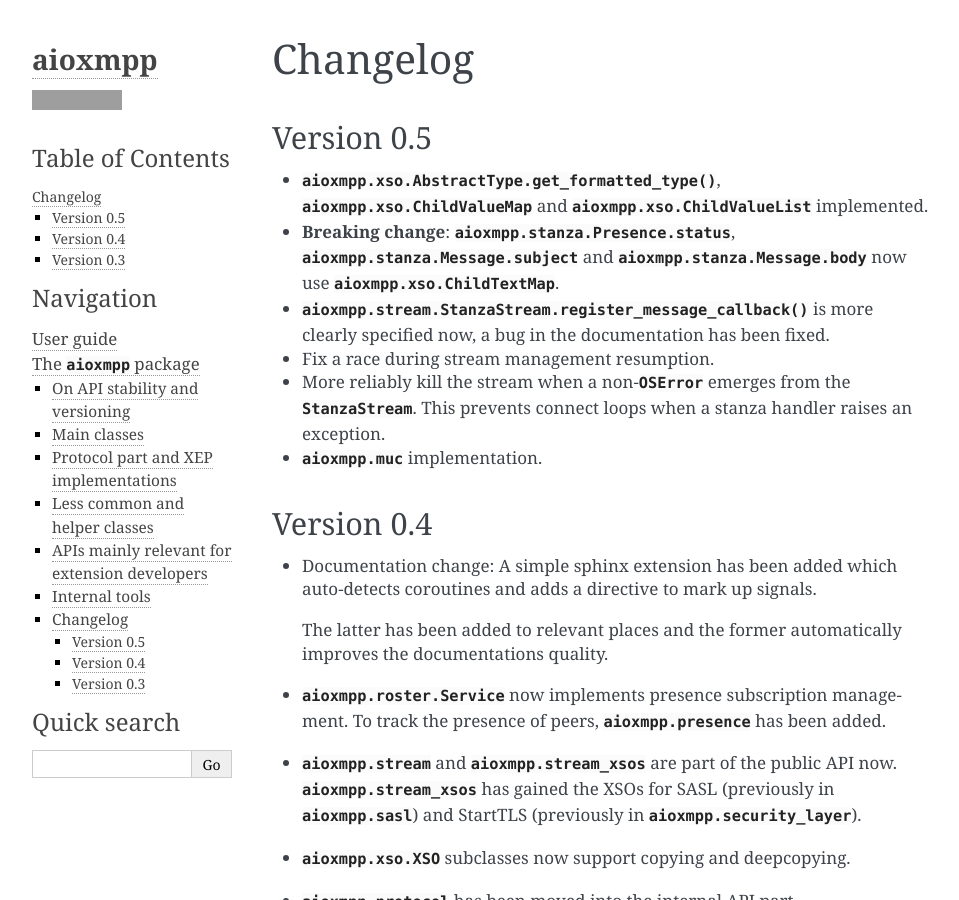
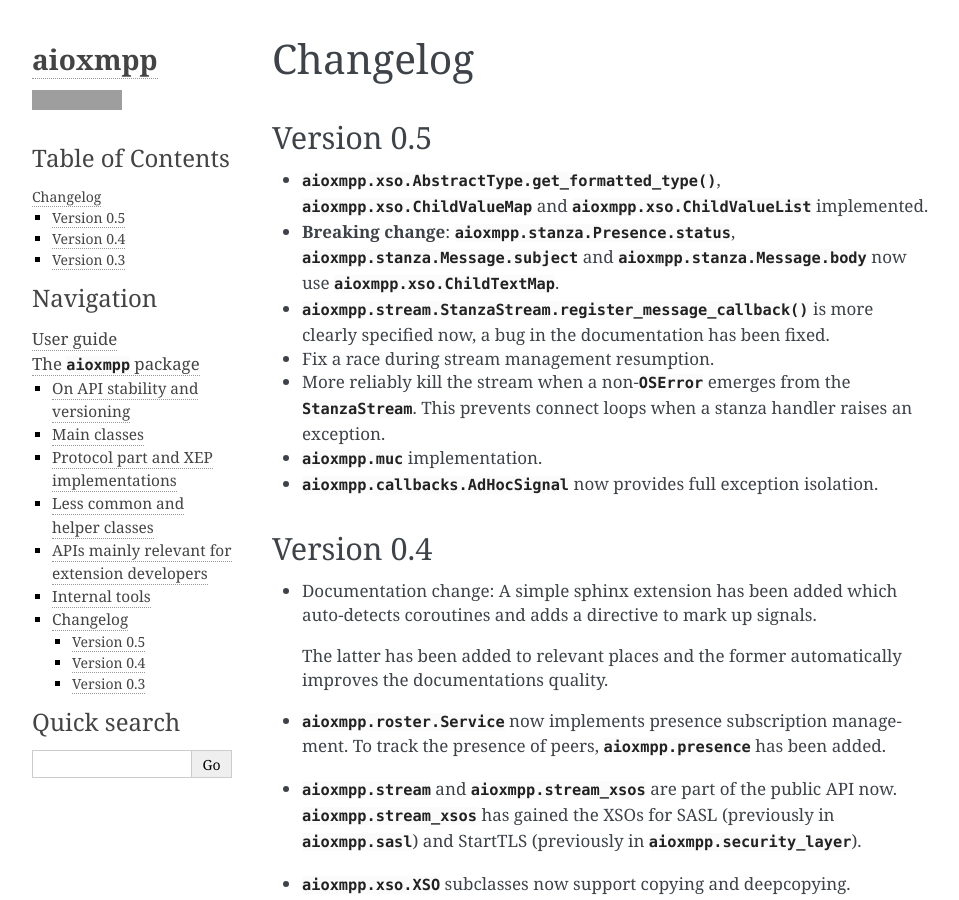
Before and after one commit to horazont/aioxmpp, a Sphinx documentation site: the page built from docs/api/changelog.rst, in a window 1280 px wide and 900 px high. Shown: the whole window, without its empty margins (148-1107 px from the left). Built offline with Sphinx 7.4.7, drawn with Linux system fonts in a browser that asks for light colours; grey boxes are pictures that could not be loaded.

Commit message:
Add changelog note about 7513b56

```diff
--- a/docs/api/changelog.rst
+++ b/docs/api/changelog.rst
@@ -25,6 +25,8 @@ Version 0.5
   raises an exception.
 
 * :mod:`aioxmpp.muc` implementation.
+
+* :class:`aioxmpp.callbacks.AdHocSignal` now provides full exception isolation.
 
 Version 0.4
 ===========
```
